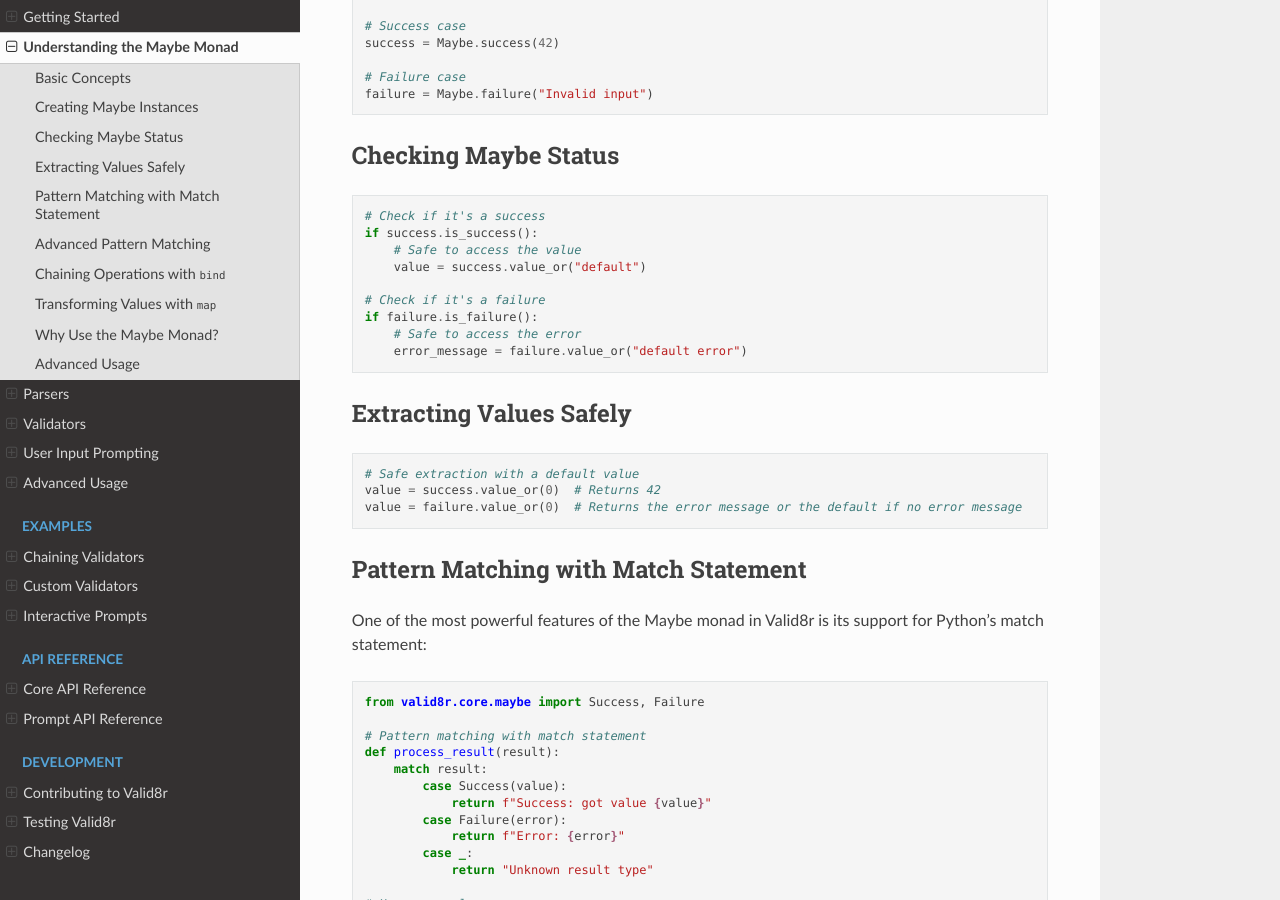
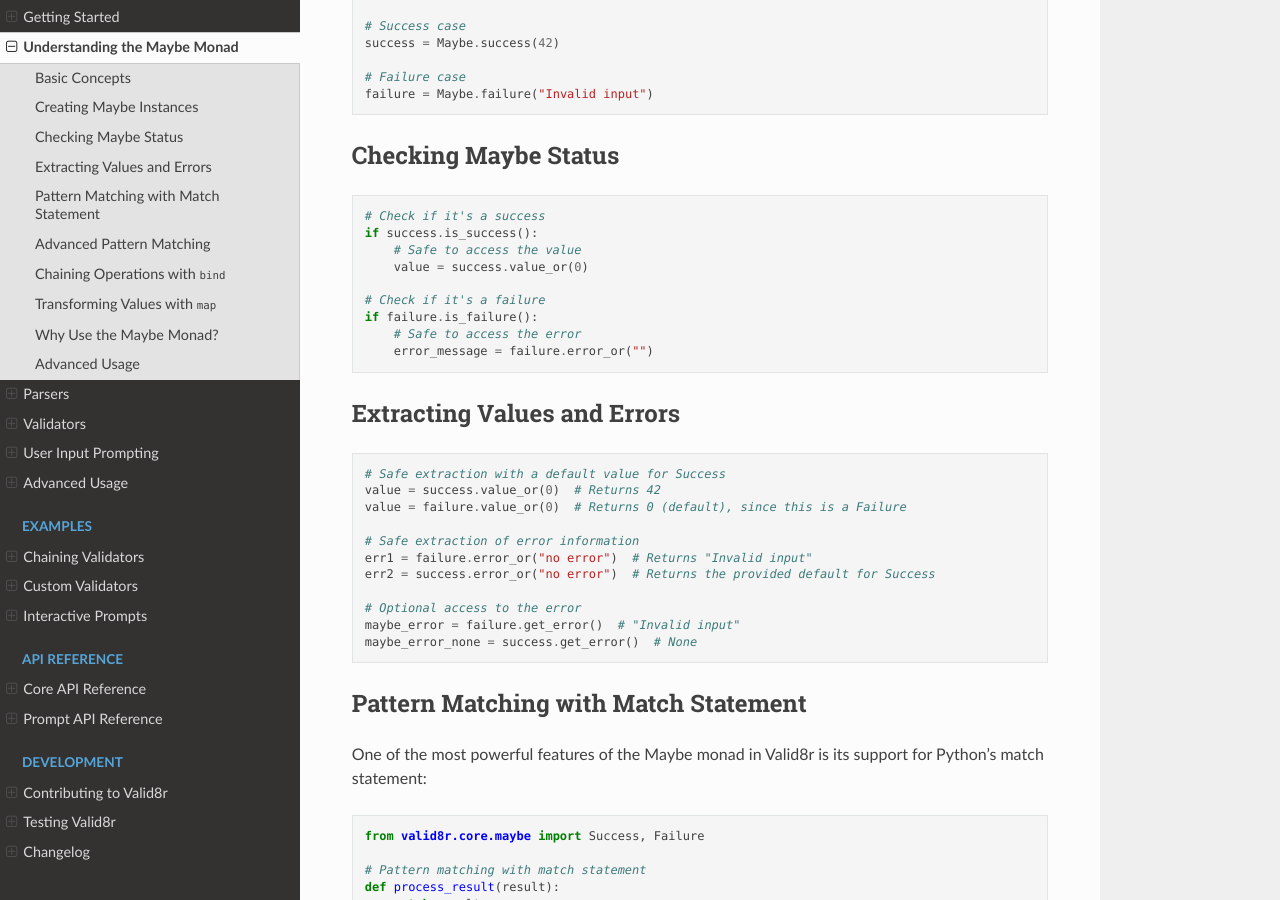
Before and after one commit to mikelane/valid8r, a Sphinx documentation site: the page built from docs/user_guide/maybe_monad.rst, in a window 1280 px wide and 900 px high, scrolled down 708 px. Built offline with Sphinx 7.4.7 and the Read the Docs theme 3.1.0, drawn with Linux system fonts in a browser that asks for light colours; pages that are not in the unit, such as notebooks, are missing from menus.

Commit message:
Update Maybe Monad docs with new error handling methods and examples
Co-authored-by: mikelane <mikelane@gmail.com>

```diff
--- a/docs/user_guide/maybe_monad.rst
+++ b/docs/user_guide/maybe_monad.rst
@@ -40,21 +40,29 @@ Checking Maybe Status
    # Check if it's a success
    if success.is_success():
        # Safe to access the value
-       value = success.value_or("default")
+       value = success.value_or(0)
 
    # Check if it's a failure
    if failure.is_failure():
        # Safe to access the error
-       error_message = failure.value_or("default error")
+       error_message = failure.error_or("")
 
-Extracting Values Safely
-------------------------
+Extracting Values and Errors
+----------------------------
 
 .. code-block:: python
 
-   # Safe extraction with a default value
+   # Safe extraction with a default value for Success
    value = success.value_or(0)  # Returns 42
-   value = failure.value_or(0)  # Returns the error message or the default if no error message
+   value = failure.value_or(0)  # Returns 0 (default), since this is a Failure
+
+   # Safe extraction of error information
+   err1 = failure.error_or("no error")  # Returns "Invalid input"
+   err2 = success.error_or("no error")  # Returns the provided default for Success
+
+   # Optional access to the error
+   maybe_error = failure.get_error()  # "Invalid input"
+   maybe_error_none = success.get_error()  # None
 
 Pattern Matching with Match Statement
 -------------------------------------
--- a/docs/user_guide/testing.rst
+++ b/docs/user_guide/testing.rst
@@ -162,11 +162,11 @@ Here's a complete example showing how to test a function that validates user reg
         """Register a user with validation."""
         username_result = username_validator(username)
         if username_result.is_failure():
-            return Maybe.failure(f"Invalid username: {username_result.error()}")
+            return Maybe.failure(f"Invalid username: {username_result.error_or('')}")
 
         age_result = parse_int(str(age)).bind(lambda x: age_validator(x))
         if age_result.is_failure():
-            return Maybe.failure(f"Invalid age: {age_result.error()}")
+            return Maybe.failure(f"Invalid age: {age_result.error_or('')}")
 
         # Both valid, register the user
         return Maybe.success({
```
Also changed, not shown: docs/api/core.rst (+15 -2 lines), docs/user_guide/advanced_usage.rst (+4 -4 lines).
